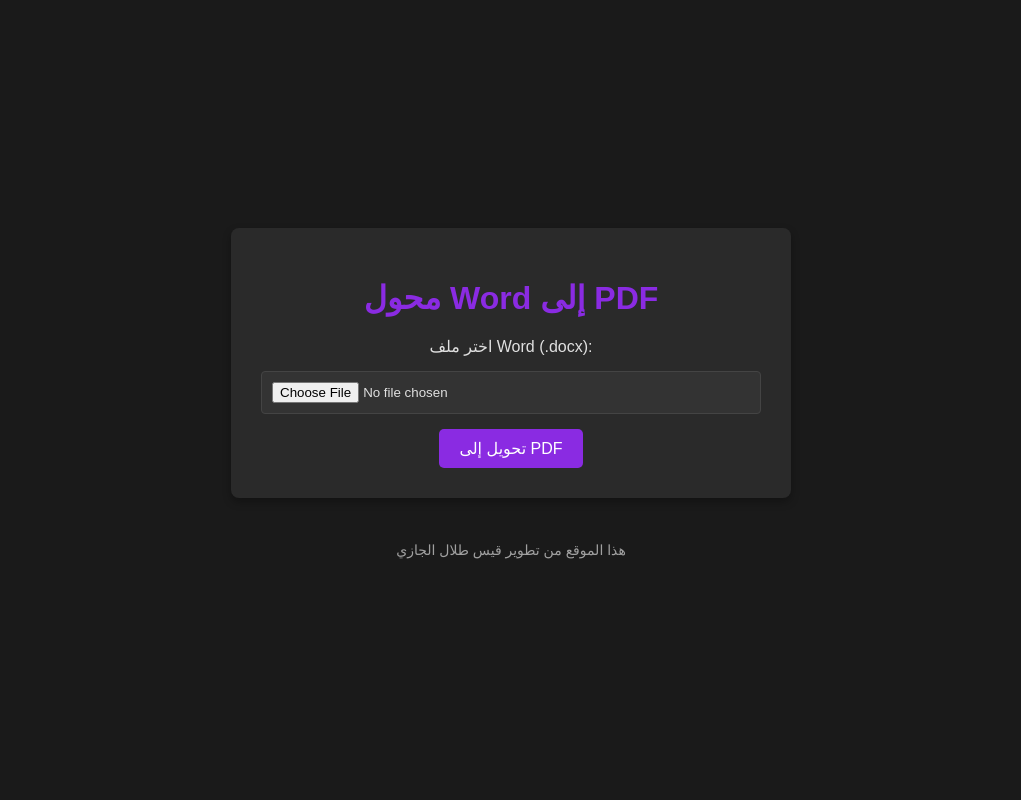
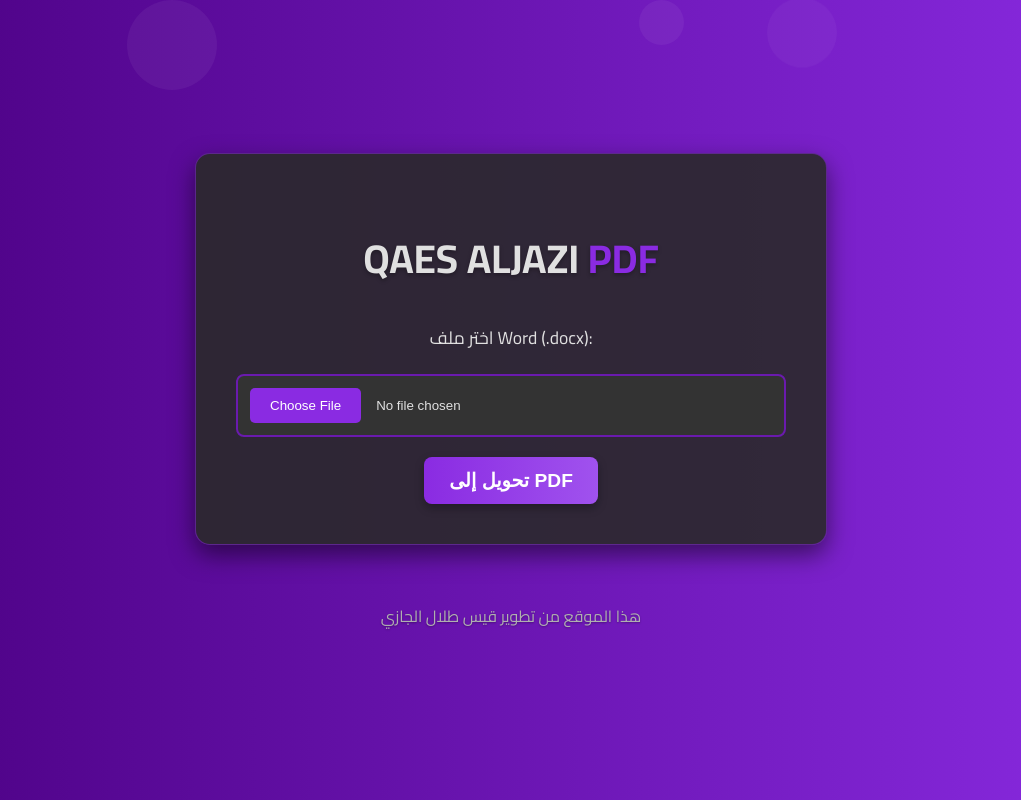
Before and after one commit to qaes26/qais-tube-downloader, a Flask app: page / in a window 1280 px wide. Shown: the whole page, without its empty margins (129-1150 px from the left). Run offline with Flask 3, Linux system fonts and the light colour scheme.

Commit message:
Enhance UI with stunning black and purple theme + updated title

```diff
--- a/templates/index.html
+++ b/templates/index.html
@@ -3,87 +3,153 @@
 <head>
     <meta charset="UTF-8">
     <meta name="viewport" content="width=device-width, initial-scale=1.0">
-    <title>Qaes jazi pdf</title> <style>
+    <title>QAES ALJAZI PDF</title> <link href="https://fonts.googleapis.com/css2?family=Cairo:wght@400;700&display=swap" rel="stylesheet">
+    <style>
         body {
-            font-family: Arial, sans-serif;
-            background-color: #1a1a1a; /* لون الخلفية: أسود داكن */
-            color: #e0e0e0; /* لون النص: رمادي فاتح */
+            font-family: 'Cairo', Arial, sans-serif; /* استخدام خط عربي حديث */
+            margin: 0;
             display: flex;
             flex-direction: column;
             justify-content: center;
             align-items: center;
             min-height: 100vh;
-            margin: 0;
+            background: linear-gradient(to right, #4b0082, #8a2be2); /* تدرج لوني بنفسجي غامق */
+            color: #e0e0e0; /* لون النص الافتراضي */
+            overflow-x: hidden; /* منع شريط التمرير الأفقي */
         }
         .container {
-            background-color: #2a2a2a; /* لون خلفية الكونتينر: أسود أفتح قليلاً */
-            padding: 30px;
-            border-radius: 8px;
-            box-shadow: 0 4px 8px rgba(0, 0, 0, 0.3);
+            background-color: rgba(42, 42, 42, 0.9); /* خلفية الكونتينر شفافة قليلاً */
+            padding: 40px;
+            border-radius: 15px; /* حواف دائرية أكثر */
+            box-shadow: 0 10px 25px rgba(0, 0, 0, 0.5); /* ظلال أقوى */
             text-align: center;
-            max-width: 500px;
+            max-width: 550px;
             width: 90%;
+            border: 1px solid rgba(138, 43, 226, 0.5); /* إطار بنفسجي خفيف */
+            position: relative;
+            z-index: 1;
         }
         h1 {
-            color: #8a2be2; /* لون العنوان: بنفسجي زاهي */
-            margin-bottom: 20px;
+            color: #e0e0e0; /* العنوان باللون الفاتح */
+            margin-bottom: 25px;
+            font-size: 2.5em; /* حجم خط أكبر */
+            text-shadow: 0 2px 4px rgba(0, 0, 0, 0.3); /* ظل للنص */
+        }
+        h1 strong {
+            color: #8a2be2; /* "PDF" باللون البنفسجي الزاهي */
         }
         form {
             display: flex;
             flex-direction: column;
-            gap: 15px;
+            gap: 20px; /* مسافة أكبر بين العناصر */
             align-items: center;
         }
+        label {
+            font-size: 1.1em;
+            color: #e0e0e0;
+        }
         input[type="file"] {
-            padding: 10px;
-            border: 1px solid #444; /* لون حدود الملف: رمادي داكن */
-            border-radius: 4px;
+            padding: 12px;
+            border: 2px solid #6a1aae; /* إطار أسمك بلون بنفسجي */
+            border-radius: 8px;
             width: 100%;
             box-sizing: border-box;
-            background-color: #333; /* لون خلفية حقل الملف: رمادي أغمق */
-            color: #e0e0e0; /* لون نص حقل الملف */
+            background-color: #333;
+            color: #e0e0e0;
+            cursor: pointer;
+            transition: border-color 0.3s ease;
         }
-        button {
-            background-color: #8a2be2; /* لون زر التحويل: بنفسجي */
+        input[type="file"]:hover {
+            border-color: #8a2be2; /* يتغير لون الإطار عند التحويم */
+        }
+        input[type="file"]::-webkit-file-upload-button {
+            background-color: #8a2be2; /* لون الزر داخل حقل الملف */
             color: white;
             padding: 10px 20px;
             border: none;
             border-radius: 5px;
             cursor: pointer;
-            font-size: 16px;
+            margin-right: 15px;
             transition: background-color 0.3s ease;
         }
+        input[type="file"]::-webkit-file-upload-button:hover {
+            background-color: #6a1aae;
+        }
+        button {
+            background: linear-gradient(to right, #8a2be2, #a052ee); /* تدرج لوني للزر */
+            color: white;
+            padding: 12px 25px;
+            border: none;
+            border-radius: 8px;
+            cursor: pointer;
+            font-size: 1.2em;
+            font-weight: bold;
+            transition: transform 0.2s ease, box-shadow 0.2s ease;
+            box-shadow: 0 4px 10px rgba(0, 0, 0, 0.3);
+        }
         button:hover {
-            background-color: #6a1aae; /* لون الزر عند التحويم: بنفسجي أغمق */
+            transform: translateY(-3px); /* حركة خفيفة عند التحويم */
+            box-shadow: 0 6px 15px rgba(0, 0, 0, 0.4);
         }
         .flash-message {
-            margin-top: 15px;
-            padding: 10px;
-            border-radius: 5px;
+            margin-top: 20px;
+            padding: 12px;
+            border-radius: 8px;
             font-weight: bold;
-            color: #333;
+            font-size: 1em;
         }
         .flash-message.error {
-            background-color: #ffcccc; /* خلفية رسالة الخطأ: أحمر فاتح */
+            background-color: #ffcccc;
             border: 1px solid #cc0000;
             color: #cc0000;
         }
         .flash-message.success {
-            background-color: #ccffcc; /* خلفية رسالة النجاح: أخضر فاتح */
+            background-color: #ccffcc;
             border: 1px solid #009900;
             color: #009900;
         }
         .footer {
-            margin-top: 30px;
-            font-size: 14px;
-            color: #a0a0a0; /* لون نص الفوتر: رمادي متوسط */
+            margin-top: 40px;
+            font-size: 1em;
+            color: #b0b0b0;
+            text-shadow: 0 1px 2px rgba(0, 0, 0, 0.3);
+        }
+        /* خلفية متحركة (اختياري، ممكن تكون تقيلة على الأداء) */
+        .background-animation {
+            position: absolute;
+            top: 0;
+            left: 0;
+            width: 100%;
+            height: 100%;
+            overflow: hidden;
+            z-index: 0;
+        }
+        .background-animation span {
+            position: absolute;
+            background: rgba(255, 255, 255, 0.05);
+            border-radius: 50%;
+            animation: moveBubbles 15s infinite ease-in-out alternate;
+        }
+        .background-animation span:nth-child(1) { width: 60px; height: 60px; left: 10%; animation-delay: 0s; }
+        .background-animation span:nth-child(2) { width: 80px; height: 80px; left: 30%; animation-delay: 2s; }
+        .background-animation span:nth-child(3) { width: 40px; height: 40px; left: 50%; animation-delay: 4s; }
+        .background-animation span:nth-child(4) { width: 70px; height: 70px; left: 70%; animation-delay: 6s; }
+        .background-animation span:nth-child(5) { width: 50px; height: 50px; left: 90%; animation-delay: 8s; }
+        .background-animation span:nth-child(6) { width: 90px; height: 90px; left: 20%; animation-delay: 10s; }
+        .background-animation span:nth-child(7) { width: 45px; height: 45px; left: 60%; animation-delay: 12s; }
+
+        @keyframes moveBubbles {
+            0% { transform: translateY(0) scale(1); opacity: 0.8; }
+            100% { transform: translateY(-100vh) scale(1.2); opacity: 0; }
         }
     </style>
 </head>
 <body>
+    <div class="background-animation">
+        <span></span><span></span><span></span><span></span><span></span><span></span><span></span>
+    </div>
     <div class="container">
-        <h1>محول Word إلى PDF</h1>
-        <form action="/convert" method="post" enctype="multipart/form-data">
+        <h1>QAES ALJAZI <strong>PDF</strong></h1> <form action="/convert" method="post" enctype="multipart/form-data">
             <label for="word_file">اختر ملف Word (.docx):</label>
             <input type="file" id="word_file" name="word_file" accept=".docx" required>
             <button type="submit">تحويل إلى PDF</button>
@@ -97,6 +163,7 @@
         {% endwith %}
     </div>
     <div class="footer">
-        <p>هذا الموقع من تطوير قيس طلال الجازي</p> </div>
+        <p>هذا الموقع من تطوير قيس طلال الجازي</p>
+    </div>
 </body>
 </html>
```
